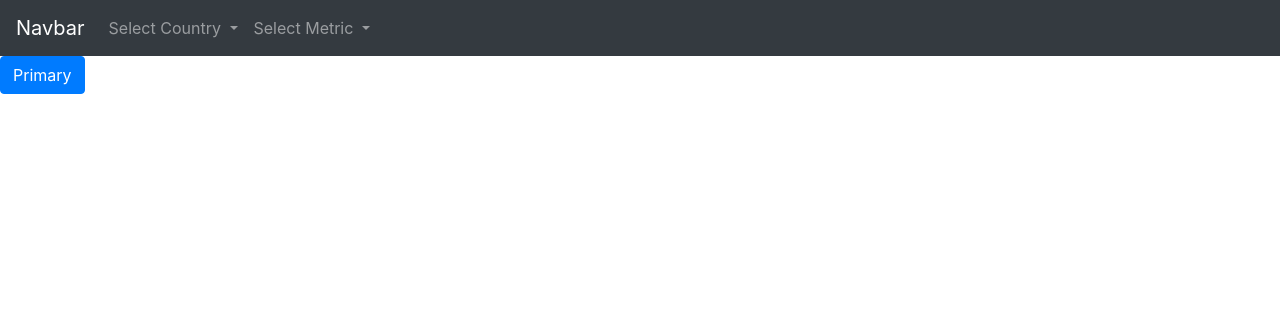
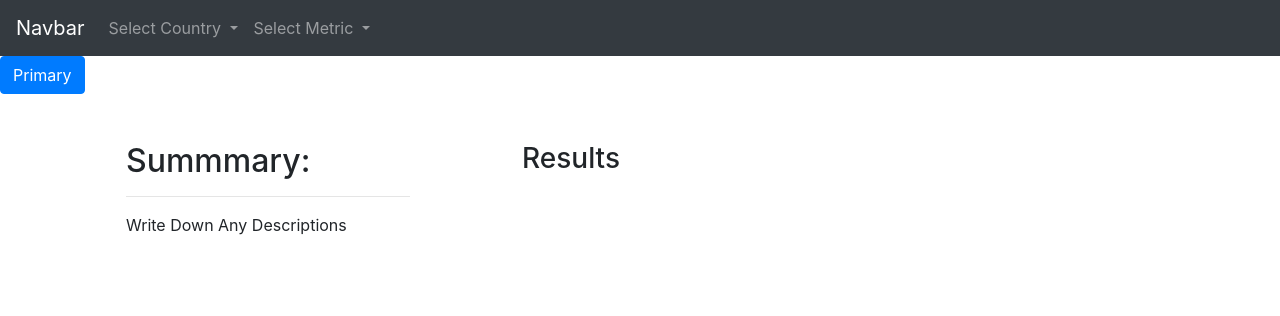
Before and after one commit to jinahporter/project2, a Flask app: page / in a window 1280 px wide. Shown: the top 316 px of the page. Run offline with Flask 2, Linux system fonts and the light colour scheme; data that the repository does not hold is empty; some libraries are stand-ins or nearby versions.

Commit message:
building index.html body part for graphs + added code for plot (not working yet)

```diff
--- a/static/js/AlexApp.js
+++ b/static/js/AlexApp.js
@@ -42,13 +42,14 @@ function countryUpdate(cCode) {
     //console.log(response);
     data = response;
 
+    //Jinah: building the bar chart using Plotly
+
     var x_value = data.map(a => a.categoryId);
-    console.log(x_value);
+    //console.log(x_value);
 
-    var y_value = data.map(a => a.view_count);
-    console.log(y_value);
+    var y_value = data.map(a => a.country);
+    //console.log(y_value);
 
-    /* var y_value = data.map(a => a.country);
     var mColor = data.map(a => a.categoryID);
     var mSize = data.map(a => a.country);
     var textValue = data.map(a => a.categoryID);
@@ -64,9 +65,13 @@ function countryUpdate(cCode) {
       }
     };
 
-    var traceData = [trace1];
+    var data1 = [trace1];
 
-    Plotly.newPlot("lineChart", traceData); */
+    var layout1 = {
+      title: "Testing"
+    }
+
+    Plotly.newPlot("bar", data1, layout1);
   })
 };
 //metric buttons
--- a/templates/index.html
+++ b/templates/index.html
@@ -6,7 +6,8 @@
   <title>Youtube Trending Data</title>
   <meta name="viewport" content="width=device-width, initial-scale=1">
 
-  <link rel="stylesheet" href="https://cdn.jsdelivr.net/npm/bootstrap@4.5.3/dist/css/bootstrap.min.css" integrity="sha384-TX8t27EcRE3e/ihU7zmQxVncDAy5uIKz4rEkgIXeMed4M0jlfIDPvg6uqKI2xXr2" crossorigin="anonymous">
+  <link rel="stylesheet" href="https://cdn.jsdelivr.net/npm/bootstrap@4.5.3/dist/css/bootstrap.min.css"
+    integrity="sha384-TX8t27EcRE3e/ihU7zmQxVncDAy5uIKz4rEkgIXeMed4M0jlfIDPvg6uqKI2xXr2" crossorigin="anonymous">
   <link rel="stylesheet" href="static/css/custom.css">
 
 
@@ -14,13 +15,15 @@
 
 <nav class="navbar navbar-expand-lg navbar-dark bg-dark">
   <a class="navbar-brand" href="#">Navbar</a>
-  <button class="navbar-toggler" type="button" data-toggle="collapse" data-target="#navbarNavDropdown" aria-controls="navbarNavDropdown" aria-expanded="false" aria-label="Toggle navigation">
+  <button class="navbar-toggler" type="button" data-toggle="collapse" data-target="#navbarNavDropdown"
+    aria-controls="navbarNavDropdown" aria-expanded="false" aria-label="Toggle navigation">
     <span class="navbar-toggler-icon"></span>
   </button>
   <div class="collapse navbar-collapse" id="navbarNavDropdown">
     <ul class="navbar-nav">
       <li class="nav-item dropdown">
-        <a class="nav-link dropdown-toggle" href="#" id="navbarDropdownMenuLink" data-toggle="dropdown" aria-haspopup="true" aria-expanded="false">
+        <a class="nav-link dropdown-toggle" href="#" id="navbarDropdownMenuLink" data-toggle="dropdown"
+          aria-haspopup="true" aria-expanded="false">
           Select Country
         </a>
         <div class="dropdown-menu" aria-labelledby="navbarDropdownMenuLink">
@@ -31,7 +34,8 @@
         </div>
       </li>
       <li class="nav-item dropdown">
-        <a class="nav-link dropdown-toggle" href="#" id="navbarDropdownMenuLink" data-toggle="dropdown" aria-haspopup="true" aria-expanded="false">
+        <a class="nav-link dropdown-toggle" href="#" id="navbarDropdownMenuLink" data-toggle="dropdown"
+          aria-haspopup="true" aria-expanded="false">
           Select Metric
         </a>
         <div class="dropdown-menu" aria-labelledby="navbarDropdownMenuLink">
@@ -43,13 +47,40 @@
       </li>
     </ul>
   </div>
+  <div class="col-md-5">
+    <div id="bar"></div>
+  </div>
 </nav>
 
 <body>
-    <button type="button" class="btn btn-primary" id="a">Primary</button>
+  <button type="button" class="btn btn-primary" id="a">Primary</button>
+
+<!-- Jinah (12/10 3 pm ---- building body part to display the graphs-->
+  <div class="container">
+    <div class="row">
+      <div class="col-lg-4 my-8 mx-2 p-5">
+        <h2 class="text-left">Summmary: </h2>
+        <hr>
+        <p>Write Down Any Descriptions </p>
+      </div>
+      <div class="col-lg-7 my-8 mx-2 p-5">
+        <h3>Results</h3>
+        <div class="col-md-5">
+          <div id="bar"></div>
+        </div>
+        <div class="col-md-5">
+          <div id="gauge"></div>
+        </div>
+      </div>
+    </div>
+
     <!-- bootstrap js  -->
-    <script src="https://code.jquery.com/jquery-3.5.1.slim.min.js" integrity="sha384-DfXdz2htPH0lsSSs5nCTpuj/zy4C+OGpamoFVy38MVBnE+IbbVYUew+OrCXaRkfj" crossorigin="anonymous"></script>
-    <script src="https://cdn.jsdelivr.net/npm/bootstrap@4.5.3/dist/js/bootstrap.bundle.min.js" integrity="sha384-ho+j7jyWK8fNQe+A12Hb8AhRq26LrZ/JpcUGGOn+Y7RsweNrtN/tE3MoK7ZeZDyx" crossorigin="anonymous"></script>
+    <script src="https://code.jquery.com/jquery-3.5.1.slim.min.js"
+      integrity="sha384-DfXdz2htPH0lsSSs5nCTpuj/zy4C+OGpamoFVy38MVBnE+IbbVYUew+OrCXaRkfj"
+      crossorigin="anonymous"></script>
+    <script src="https://cdn.jsdelivr.net/npm/bootstrap@4.5.3/dist/js/bootstrap.bundle.min.js"
+      integrity="sha384-ho+j7jyWK8fNQe+A12Hb8AhRq26LrZ/JpcUGGOn+Y7RsweNrtN/tE3MoK7ZeZDyx"
+      crossorigin="anonymous"></script>
     <!-- d3 and plotly  -->
     <script src="https://cdnjs.cloudflare.com/ajax/libs/d3/5.5.0/d3.js"></script>
     <script src="https://cdn.plot.ly/plotly-latest.min.js"></script>
```
